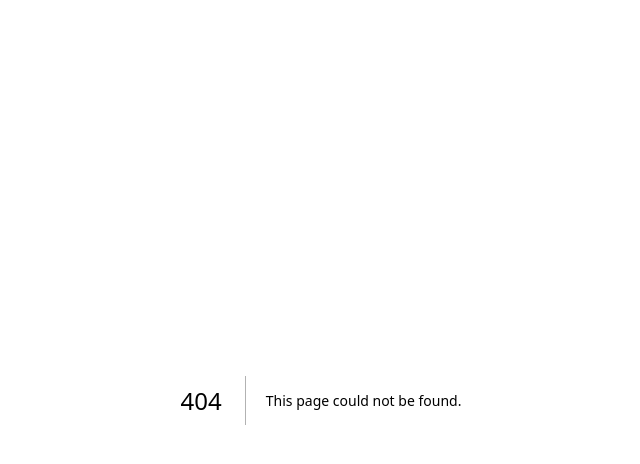
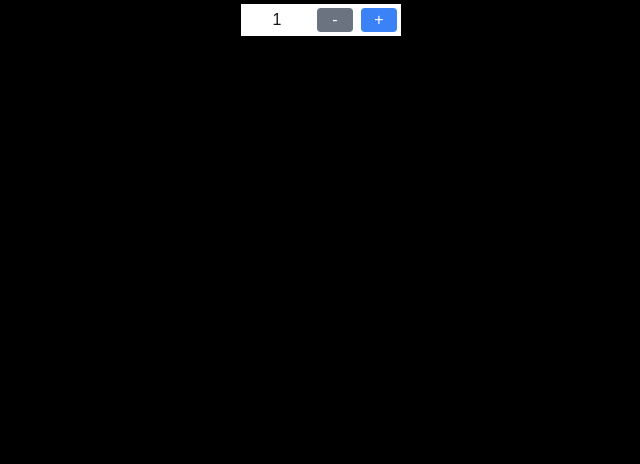
Before and after one commit to Lemonmos/cprg306-assignments, a Next.js app: page /week-4 in a window 1280 px wide. Before the commit this address had no page. Shown: the top 464 px of the page, without its empty margins (319-959 px from the left). Built offline with nearby package versions, Linux system fonts and the light colour scheme.

Commit message:
add week4

```diff
--- /dev/null
+++ b/app/week-4/new-item.js
@@ -0,0 +1,29 @@
+"use client";
+
+import {useState} from "react";
+
+export default function NewItem() {
+
+    const [quantity , setQuantity] = useState(1);
+    const increment = () => {
+        if (quantity >= 20) {
+            return;
+        }
+        setQuantity(quantity + 1);
+    }
+    const decrement = () => {
+        if (quantity <= 1) {
+            return;
+        }
+        setQuantity(quantity - 1);
+    }
+return (
+    <div className="flex justify-center items-center">
+        <div className="w-40 bg-white m-1 flex justify-center items-center">
+            <p className="w-20 bg-white text-center">{quantity}</p>
+            <button className={ `text-white  w-10 rounded m-1 + ${quantity ===1 ? 'bg-gray-500':'bg-blue-500'}`} onClick={decrement}>-</button>
+            <button className={ `text-white  w-10 rounded m-1 + ${quantity ===20 ? 'bg-gray-500':'bg-blue-500'}`} onClick={increment}>+</button>
+        </div>
+    </div>
+);
+}
--- /dev/null
+++ b/app/week-4/page.js
@@ -0,0 +1,11 @@
+import NewItem from "./new-item";
+
+export default function Page() {
+
+
+    return (
+        <div className="bg-black h-screen">
+            <NewItem />
+        </div>
+    );
+}
```
